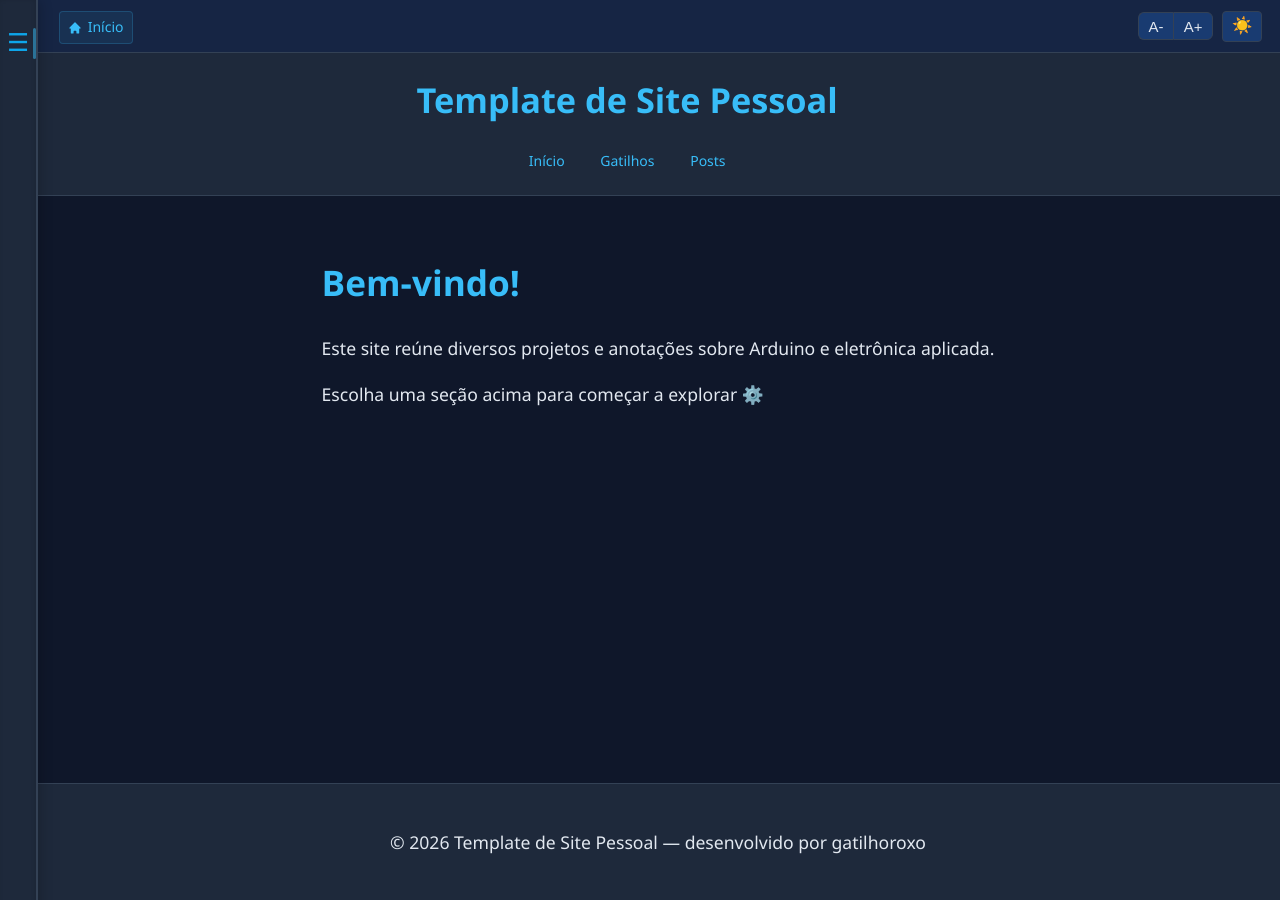
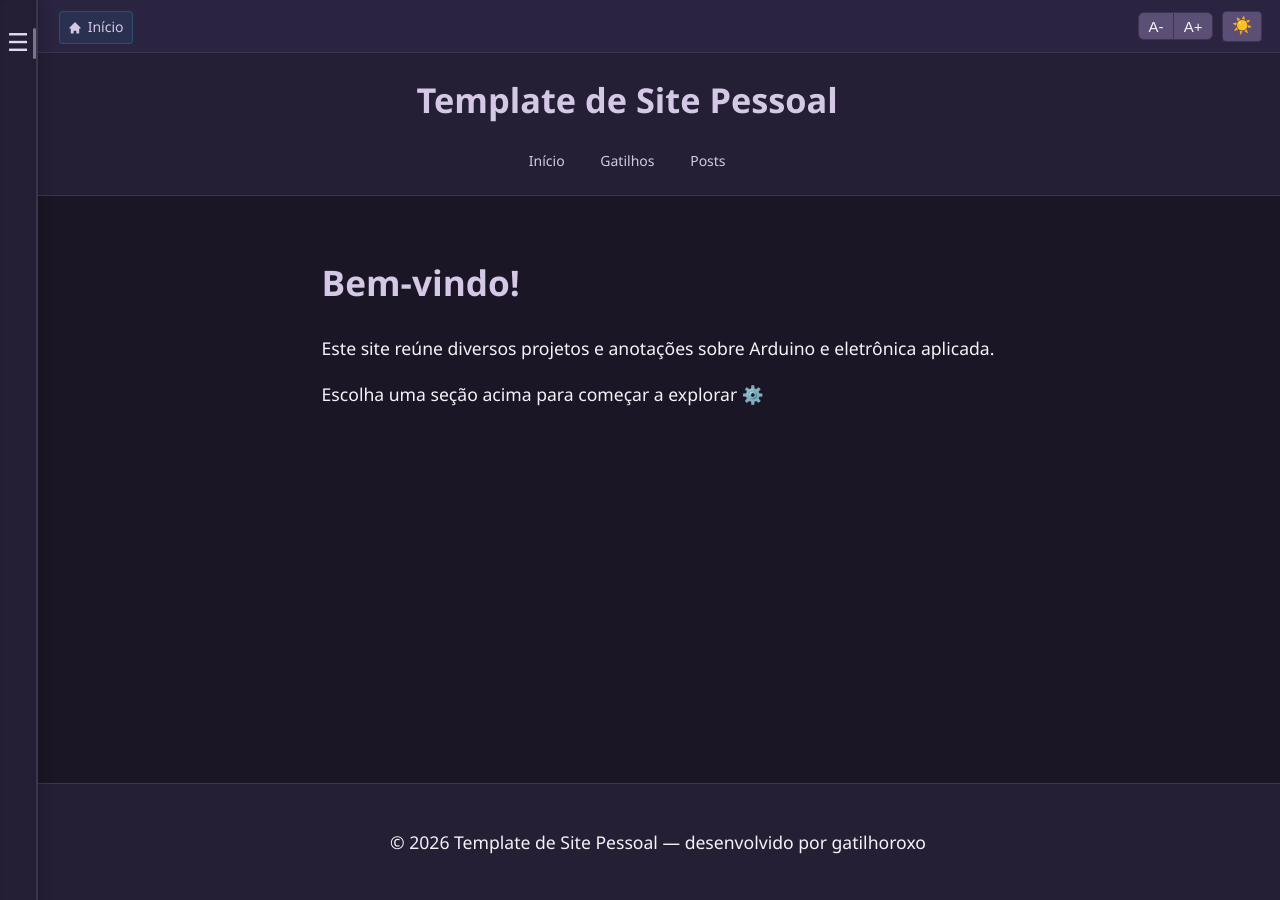
Before and after one commit to gatilhoroxo/site-attempt, a Jekyll site: the page built from index.md, in a window 1280 px wide. Built offline with Jekyll 4.4.1, drawn with Linux system fonts in a browser that asks for light colours.

Commit message:
feat: novas cores para os temas escuro e claro

```diff
--- a/_sass/_variables.scss
+++ b/_sass/_variables.scss
@@ -3,40 +3,41 @@
    ============================================
    Customize as cores abaixo para alterar o tema escuro.
    Para tema claro, veja as variáveis em [data-theme="light"]
+   Paleta moderna com tons escuros de roxo/violeta dessaturados
 */
 :root {
     /* ========================================
        CORES DE FUNDO
        ======================================== */
-    --bg: #0f172a;              /* Fundo principal */
-    --bg-light: #1e293b;        /* Fundo de header/footer */
-    --bg-topbar: #162544;       /* Fundo da barra superior */
-    --bg-button: #193b71;       /* Fundo dos botões*/
+    --bg: #1a1625;              /* Fundo principal - roxo escuro dessaturado */
+    --bg-light: #251f35;        /* Fundo de header/footer - roxo médio dessaturado */
+    --bg-topbar: #2a2440;       /* Fundo da barra superior - roxo suave dessaturado */
+    --bg-button: #5b4f75;       /* Fundo dos botões - roxo acinzentado */
 
     /* ========================================
        CORES DE TEXTO
        ======================================== */
-    --text: #e2e8f0;            /* Texto principal */
+    --text: #f5f3f9;            /* Texto principal - quase branco com toque violeta */
 
     /* ========================================
        CORES DE DESTAQUE
        ======================================== */
-    --accent: #38bdf8;          /* Links e títulos */
-    --link-hover: #0ea5e9;      /* Links ao passar o mouse */
+    --accent: #d4c8e6;          /* Links e títulos - lavanda muito claro */
+    --link-hover: #e3daf0;      /* Links ao passar o mouse - lavanda super claro */
 
     /* ========================================
        BORDAS
        ======================================== */
-    --border: #334155;
+    --border: #3d3451;          /* Bordas - roxo acinzentado */
 
     /* ========================================
        TABELAS
        ======================================== */
-    --table-header-bg: #1f2833;
-    --table-header-text: #f1f1f1;
-    --table-row-even: #0b0c10;
-    --table-row-odd: #1c1f24;
-    --table-hover-bg: #323841;
+    --table-header-bg: #251f35; /* Cabeçalho - roxo médio dessaturado */
+    --table-header-text: #f5f3f9; /* Texto do cabeçalho - quase branco */
+    --table-row-even: #1a1625;  /* Linhas pares - roxo escuro dessaturado */
+    --table-row-odd: #1f1a2c;   /* Linhas ímpares - roxo médio escuro */
+    --table-hover-bg: #2a2440;  /* Hover - roxo suave dessaturado */
 
     /* ========================================
        ESPAÇAMENTOS
@@ -78,28 +79,29 @@
    VARIÁVEIS DE TEMA - MODO CLARO
    ============================================
    Ativado quando data-theme="light"
+   Paleta moderna com tons pastéis de roxo/magenta dessaturados
 */
 [data-theme="light"] {
     /* Cores de fundo */
-    --bg: #f8fafc;
-    --bg-light: #e2e8f0;
-    --bg-topbar: #cbd5e1;
-    --bg-button: #4674bf;
+    --bg: #d6c4eb;              /* Fundo principal - lavanda muito rico */
+    --bg-light: #c3a8df;        /* Fundo de header/footer - roxo pastel vibrante */
+    --bg-topbar: #b092d3;       /* Fundo da barra superior - roxo médio saturado */
+    --bg-button: #a05dd1;       /* Fundo dos botões - roxo muito vibrante */
 
     /* Cores de texto */
-    --text: #1e293b;
+    --text: #1a0f28;            /* Texto principal - roxo quase preto */
 
     /* Cores de destaque */
-    --accent: #0284c7;
-    --link-hover: #0369a1;
+    --accent: #4a1d6b;          /* Links e títulos - roxo muito escuro */
+    --link-hover: #5f2885;      /* Links ao passar o mouse - roxo escuro forte */
 
     /* Bordas */
-    --border: #cbd5e1;
+    --border: #b092d3;          /* Bordas - roxo médio saturado */
 
     /* Tabelas */
-    --table-header-bg: #e9ecef;
-    --table-header-text: #222;
-    --table-row-even: #ffffff;
-    --table-row-odd: #f8f9fa;
-    --table-hover-bg: #dee2e6;
+    --table-header-bg: #c3a8df; /* Cabeçalho - roxo pastel vibrante */
+    --table-header-text: #1a0f28; /* Texto do cabeçalho - roxo quase preto */
+    --table-row-even: #e3d9f2;  /* Linhas pares - lavanda claro */
+    --table-row-odd: #d6c4eb;   /* Linhas ímpares - lavanda muito rico */
+    --table-hover-bg: #b092d3;  /* Hover - roxo médio saturado */
 }
```
